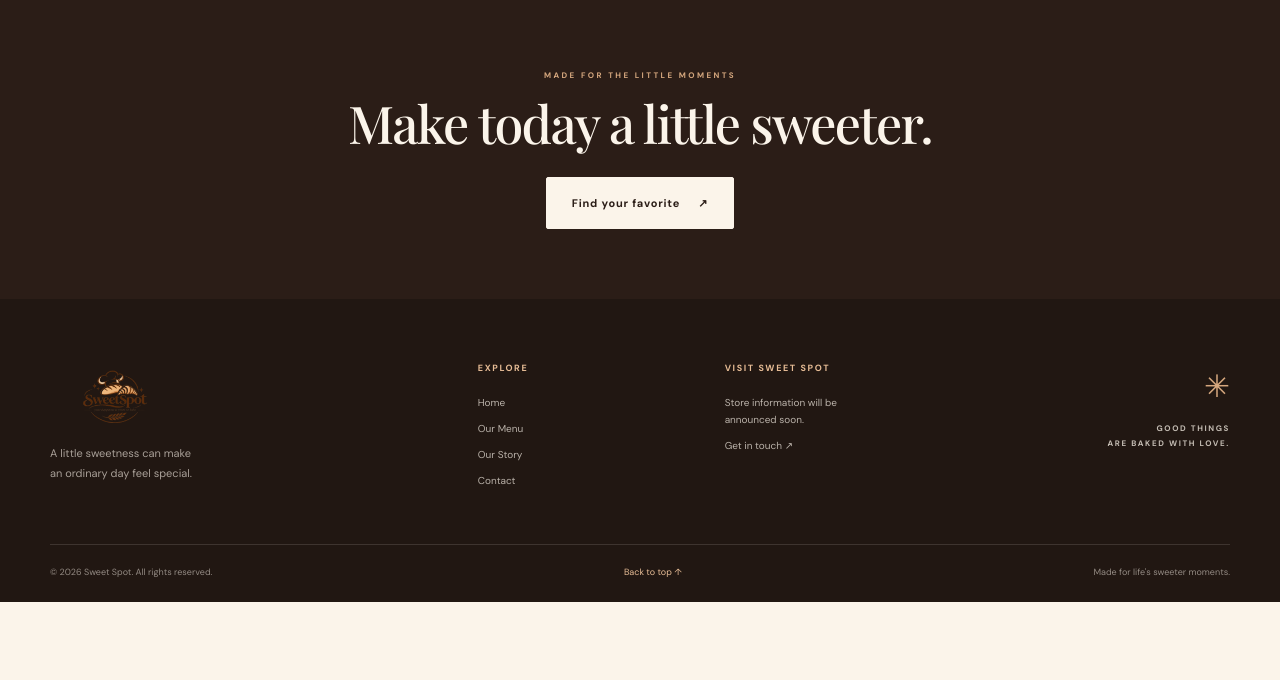
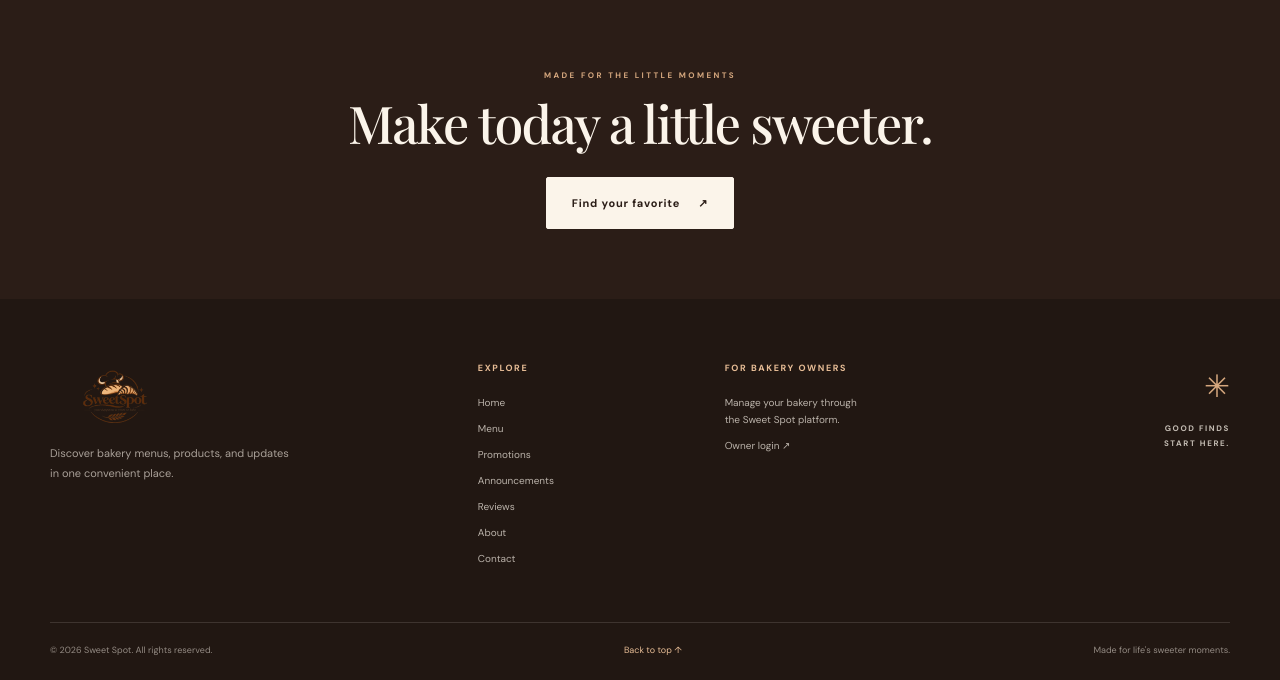
Before and after one commit to earlmacias2022-tech/Sweet-Spot, a PHP site: page / in a window 1280 px wide. Shown: the part 4445-5125 px from the top of the page. Before the commit the page ends 5047 px from the top, so only its background shows below. Run offline with PHP 8.4, Linux system fonts and the light colour scheme; data that the repository does not hold is empty.

Commit message:
Align customer footer with Sweet Spot platform

```diff
--- a/includes/footer.php
+++ b/includes/footer.php
@@ -6,26 +6,29 @@
             <a href="<?= BASE_URL ?>/index.php" class="footer-logo">
                 <img src="<?= BASE_URL ?>/assets/images/sweet-spot-logo.png" alt="Sweet Spot">
             </a>
-            <p>A little sweetness can make<br>an ordinary day feel special.</p>
+            <p>Discover bakery menus, products, and updates<br>in one convenient place.</p>
         </div>
 
         <div class="footer-column">
             <h3>Explore</h3>
             <a href="<?= BASE_URL ?>/index.php">Home</a>
-            <a href="<?= BASE_URL ?>/index.php#products">Our Menu</a>
-            <a href="<?= BASE_URL ?>/index.php#about">Our Story</a>
+            <a href="<?= BASE_URL ?>/index.php#products">Menu</a>
+            <a href="<?= BASE_URL ?>/index.php#promotions">Promotions</a>
+            <a href="<?= BASE_URL ?>/index.php#announcements">Announcements</a>
+            <a href="<?= BASE_URL ?>/index.php#products">Reviews</a>
+            <a href="<?= BASE_URL ?>/index.php#about">About</a>
             <a href="<?= BASE_URL ?>/index.php#contact">Contact</a>
         </div>
 
         <div class="footer-column">
-            <h3>Visit Sweet Spot</h3>
-            <p>Store information will be<br>announced soon.</p>
-            <a href="<?= BASE_URL ?>/index.php#contact">Get in touch <span aria-hidden="true">↗</span></a>
+            <h3>For bakery owners</h3>
+            <p>Manage your bakery through<br>the Sweet Spot platform.</p>
+            <a href="<?= BASE_URL ?>/admin/login.php">Owner login <span aria-hidden="true">↗</span></a>
         </div>
 
         <div class="footer-note">
             <span class="footer-star">✳</span>
-            <p>GOOD THINGS<br>ARE BAKED WITH LOVE.</p>
+            <p>GOOD FINDS<br>START HERE.</p>
         </div>
     </div>
 
```
